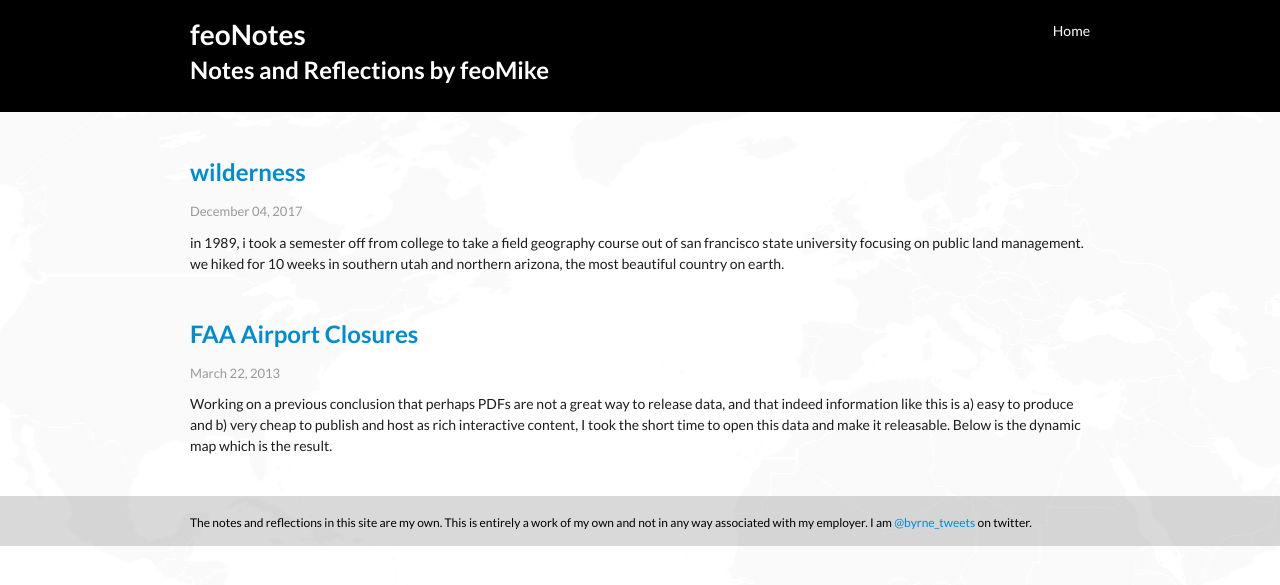
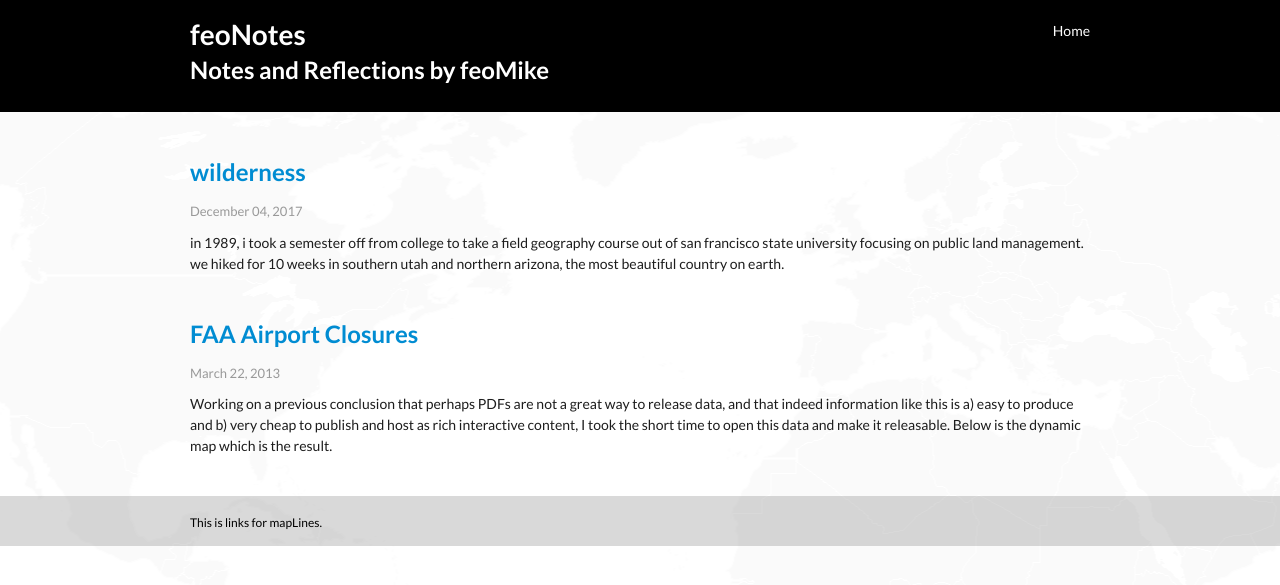
Before and after one commit to maplines/maplines.github.com, a Jekyll site: the page built from index.md, in a window 1280 px wide. Shown: the top 585 px of the page. Built offline with Jekyll 4.4.1, drawn with Linux system fonts in a browser that asks for light colours; Markdown is read by kramdown in place of the engine named in the settings.

Commit message:
Update footer.html

```diff
--- a/_includes/footer.html
+++ b/_includes/footer.html
@@ -2,7 +2,7 @@
         <div class="container-fluid">
             <div class="row-fluid">
                 <div class="span12">
-                    <div class="disclaimer">The notes and reflections in this site are my own.  This is entirely a work of my own and not in any way associated with my employer.  I am <a href="https://twitter.com/byrne_tweets">@byrne_tweets</a> on twitter.</div>
+                    <div class="disclaimer">This is links for mapLines.</div>
                 </div>
             </div>
         </div>
```
